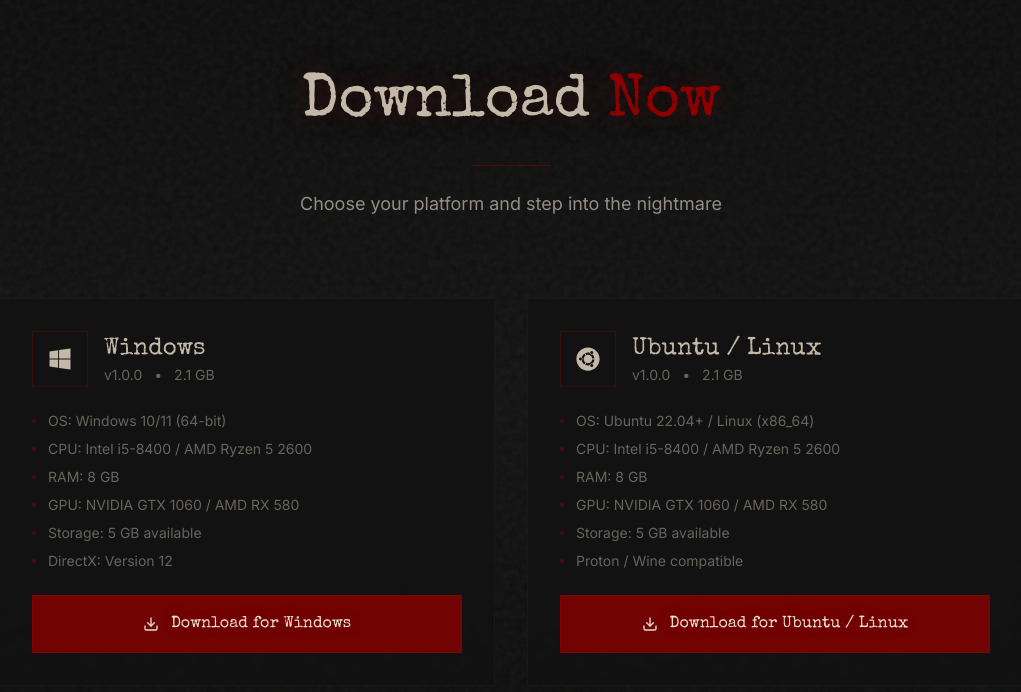
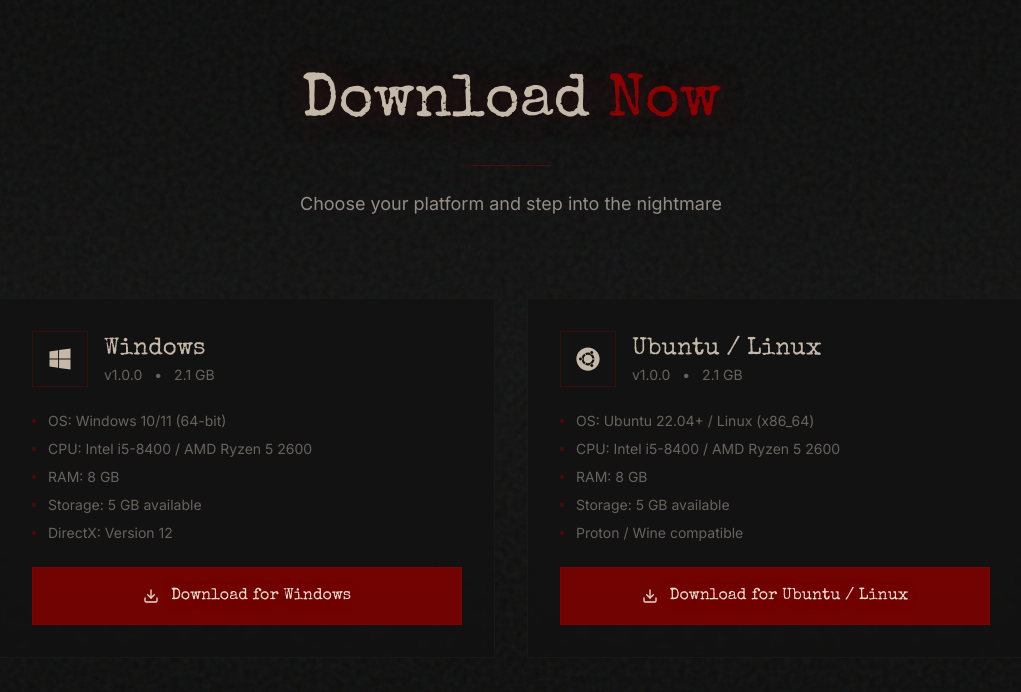
Before and after one commit to arshasv/room404web, a React (Vite) app: page / in a window 1280 px wide. Shown: the part 4916-5608 px from the top of the page, without its empty margins (129-1150 px from the left). Built offline with nearby package versions, Linux system fonts and the light colour scheme; no server answers.

Commit message:
feat: add Google Sheet API URL and remove GPU requirements from system specifications

```diff
--- a/src/components/Download.jsx
+++ b/src/components/Download.jsx
@@ -15,7 +15,6 @@
       'OS: Windows 10/11 (64-bit)',
       'CPU: Intel i5-8400 / AMD Ryzen 5 2600',
       'RAM: 8 GB',
-      'GPU: NVIDIA GTX 1060 / AMD RX 580',
       'Storage: 5 GB available',
       'DirectX: Version 12',
     ],
@@ -32,7 +31,6 @@
       'OS: Ubuntu 22.04+ / Linux (x86_64)',
       'CPU: Intel i5-8400 / AMD Ryzen 5 2600',
       'RAM: 8 GB',
-      'GPU: NVIDIA GTX 1060 / AMD RX 580',
       'Storage: 5 GB available',
       'Proton / Wine compatible',
     ],
```
